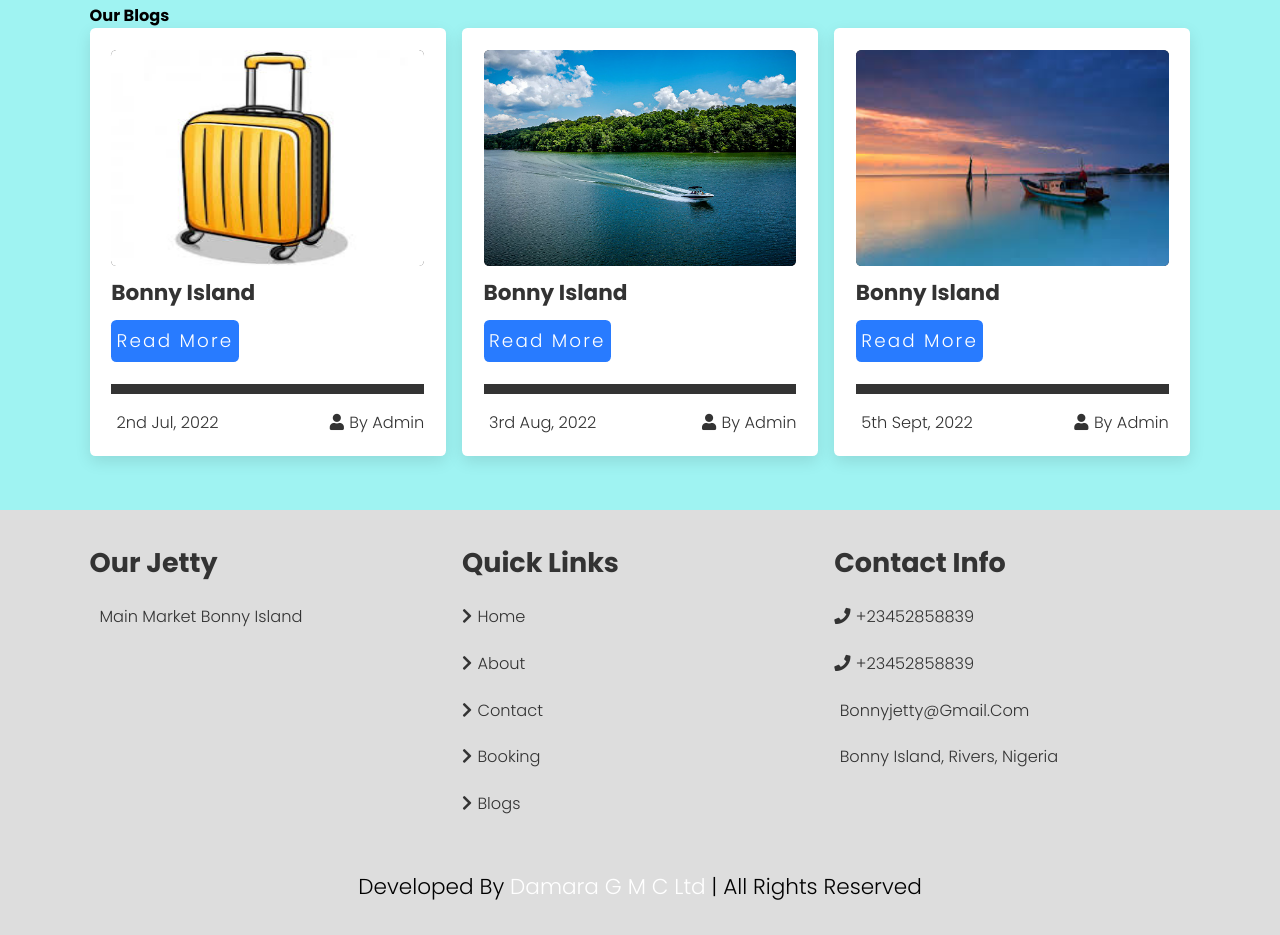
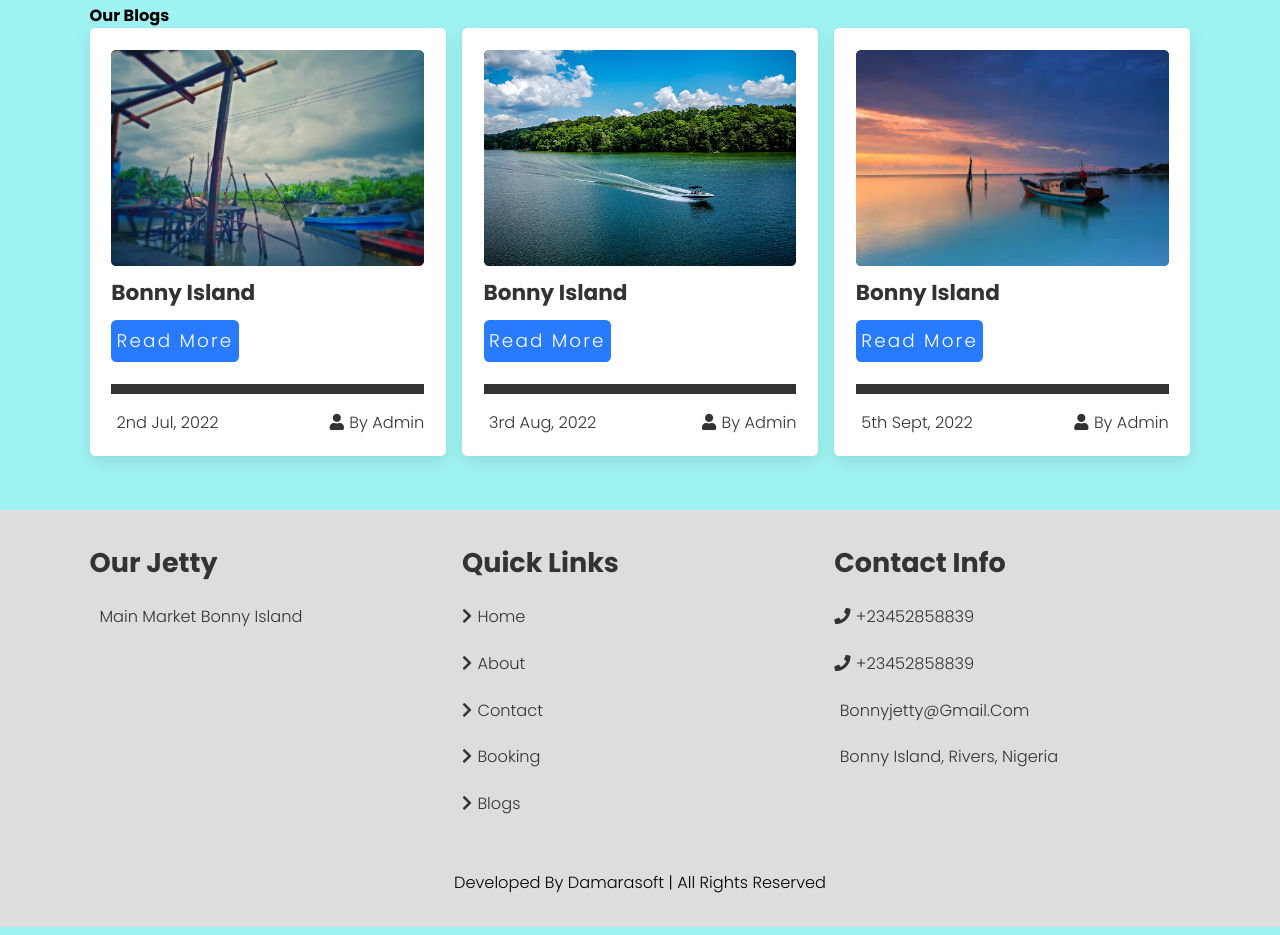
Before and after one commit to ka-media/jetty, a plain HTML site: page index.html in a window 1280 px wide. Shown: the part 1507-2442 px from the top of the page. Drawn offline with Linux system fonts and the light colour scheme.

Commit message:
Add files via upload

```diff
--- a/index.html
+++ b/index.html
@@ -172,7 +172,7 @@
     <div class="box-container">
       <div class="box">
         <div class="image">
-          <img src="public/img/tra-2.jpg">
+          <img src="public/img/p-2.jpg">
         </div>
         <div class="content">
           <h3>bonny island</h3>
@@ -252,7 +252,7 @@
      </div>
 
 
-     <div class="credit"> developed by <span>damara g m c ltd</span> | all rights reserved </div>
+     <div class="credit"> developed by <span>damarasoft</span> | all rights reserved </div>
 
    </section>
 
--- a/public/css/styles.css
+++ b/public/css/styles.css
@@ -435,7 +435,7 @@ section {
 }
 
 .footer .credit {
-	font-size: 2rem;
+	font-size: 1.5rem;
 	text-align: center;
 	border-top: 1rem solid var(--text-color3);
 	padding: 1rem;
@@ -444,9 +444,7 @@ section {
 	color: var(--text-color3);
 }
 
-.footer .credit span {
-	color: var(--bg-color-1);
-}
+
 
 /* media queries */
 
```
